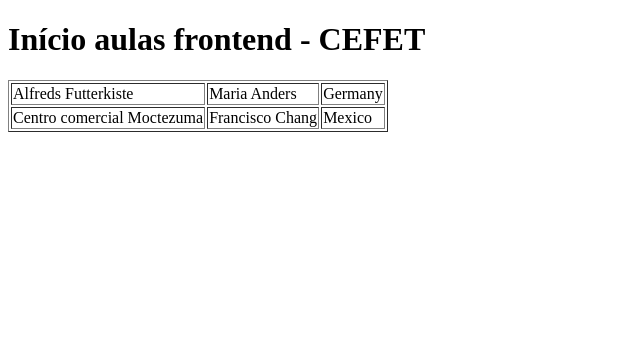
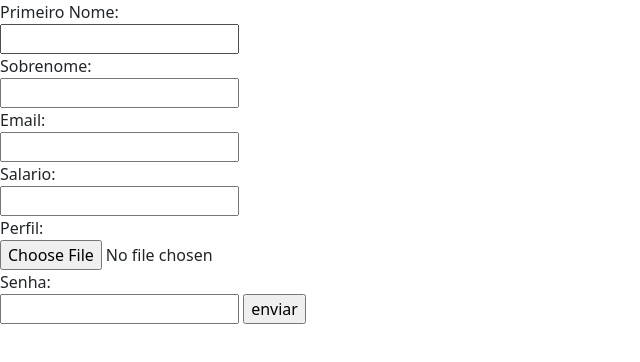
Before and after one commit to andresonax/frontWebCefet, a plain HTML site: page index.html in a window 1280 px wide. Shown: the whole page, without its empty margins (0-640 px from the left). Drawn offline with nearby package versions, Linux system fonts and the light colour scheme; no server answers.

Commit message:
aula forms

```diff
--- a/index.html
+++ b/index.html
@@ -6,25 +6,29 @@
     <meta name='viewport' content='width=device-width, initial-scale=1'>
     <title>Aula inicial FrontEnd</title>
     <script src="https://cdn.jsdelivr.net/npm/axios/dist/axios.min.js"></script>
+    <link href="https://cdn.jsdelivr.net/npm/bootstrap@5.3.2/dist/css/bootstrap.min.css" rel="stylesheet" integrity="sha384-T3c6CoIi6uLrA9TneNEoa7RxnatzjcDSCmG1MXxSR1GAsXEV/Dwwykc2MPK8M2HN" crossorigin="anonymous">
+
 </head>
 <body>
-    <h1>Início aulas frontend - CEFET</h1>
-    <table border="1">
-        <tr>
-          <td>Alfreds Futterkiste</td>
-          <td>Maria Anders</td>
-          <td>Germany</td>
-        </tr>
-        <tr>
-          <td>Centro comercial Moctezuma</td>
-          <td>Francisco Chang</td>
-          <td>Mexico</td>
-        </tr>
-      </table>
-    <script>
+    <form method="post" action="http://54.232.30.67:3006/clientes">
+        <label for="fname">Primeiro Nome:</label><br>
+        <input type="text" id="fname" name="nome"><br>
+        <label for="lname">Sobrenome:</label><br>
+        <input type="text" id="lname" name="sobrenome"><br>
+        <label for="lemail">Email:</label><br>
+        <input type="email" id="lemail" name="email"><br>
+        <label for="lsalario">Salario:</label><br>
+        <input type="number" id="lsalario" name="salario"><br>
+        <label for="lavatar">Perfil:</label><br>
+        <input type="file" id="lavatar" name="avatar"><br>
+        <label for="lsenha">Senha:</label><br>
+        <input type="password" id="lsenha" name="lsenha">
+        <input type="submit" name="enviar" value="enviar">
+      </form>
+    <!-- <script>
         axios.get('http://localhost:3000/clientes')
         .then(res => {
-            var tabela = '<table border="1">'
+            var tabela = '<table class="table table-striped">'
             for (const id_cliente in res.data) {
                 if (Object.hasOwnProperty.call(res.data, id_cliente)) {
                     const element = res.data[id_cliente];
@@ -33,12 +37,12 @@
                     tabela += `<td>${element.sobrenome}</td>`
                     tabela += `<td>${element.email}</td>`
                     tabela += "</tr>"
-
                 }
             }
             tabela += "</table>"
             document.write(tabela)
         })
-    </script>
+    </script> -->
+<script src="https://cdn.jsdelivr.net/npm/bootstrap@5.3.2/dist/js/bootstrap.bundle.min.js" integrity="sha384-C6RzsynM9kWDrMNeT87bh95OGNyZPhcTNXj1NW7RuBCsyN/o0jlpcV8Qyq46cDfL" crossorigin="anonymous"></script>
 </body>
 </html>
```
Also changed, not shown: dados.html (added).
